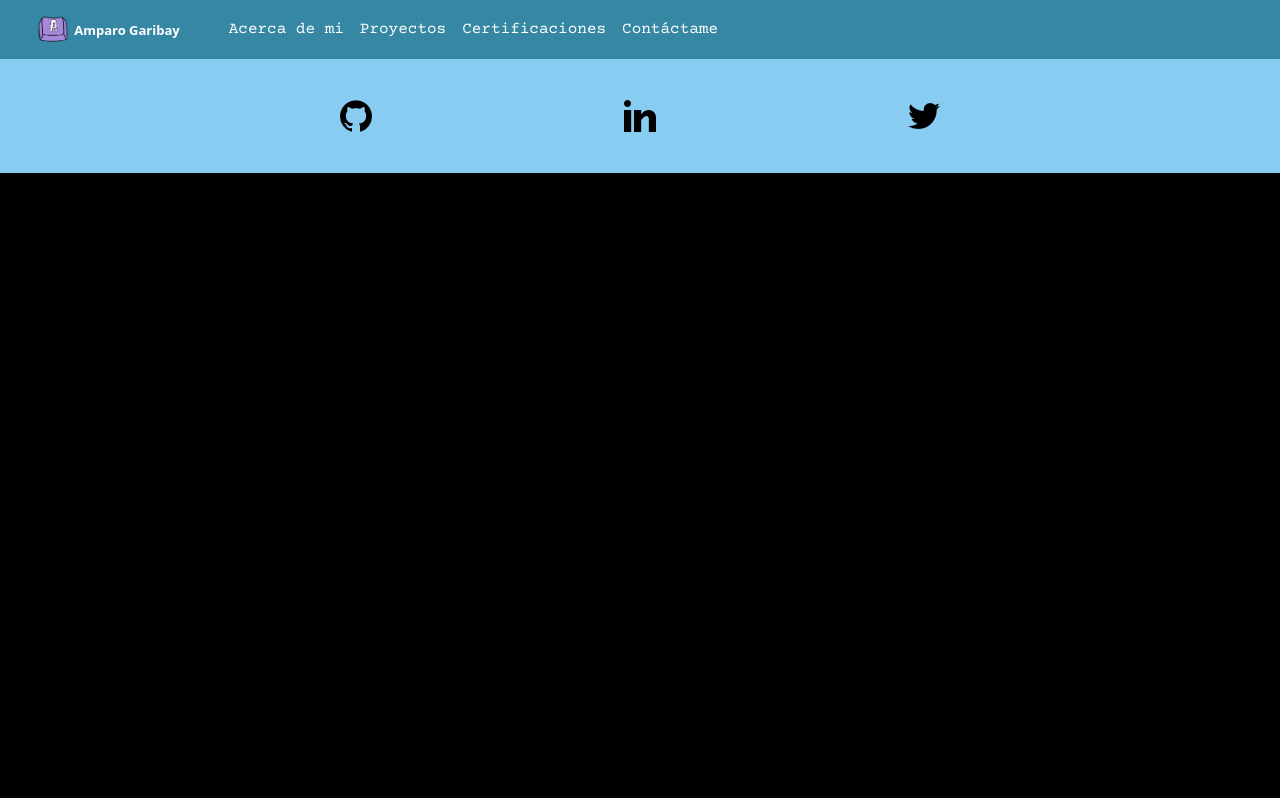
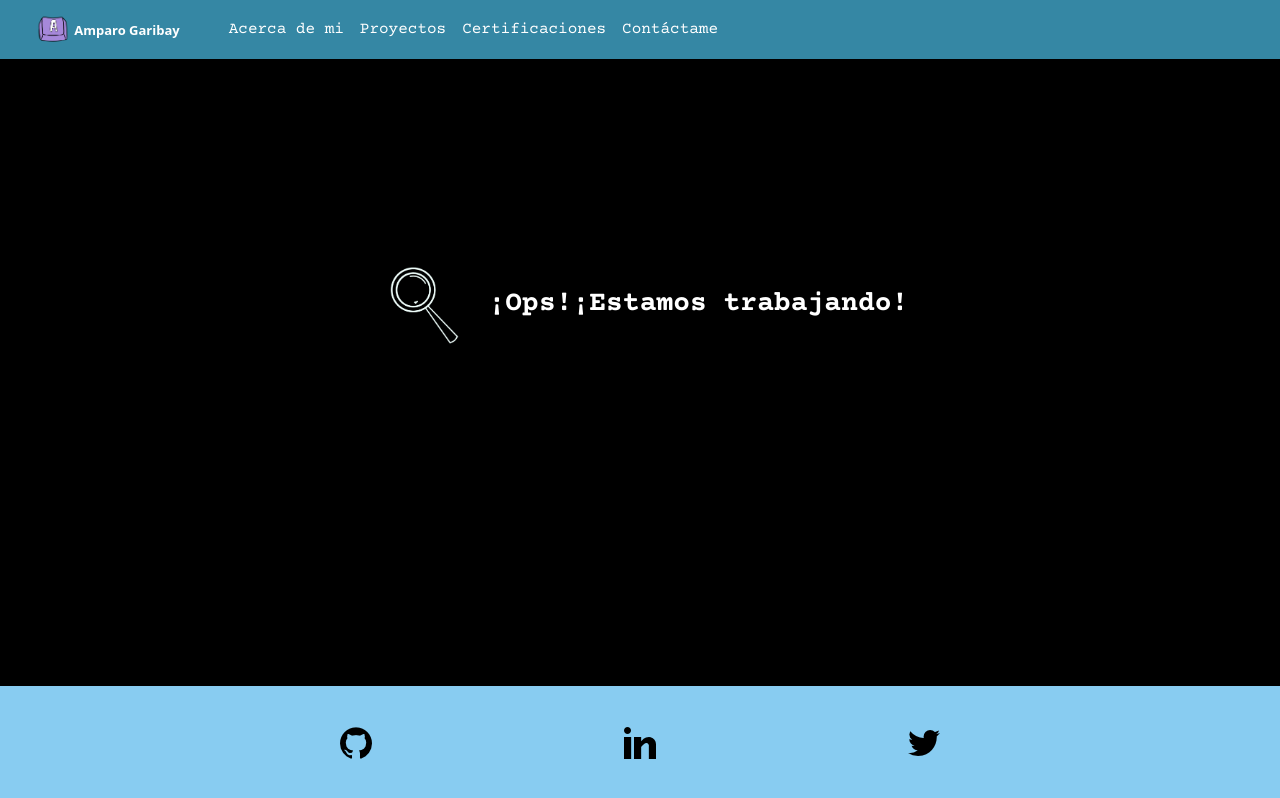
Before and after one commit to AmparoGaribay/portafolioProf, a plain HTML site: page certificaciones.html in a window 1280 px wide. Drawn offline with nearby package versions, Linux system fonts and the light colour scheme.

Commit message:
Se completa el proyecto, se Agregan nuevas caracteristicas como el apartado de cerficiaciones. aun se esta trabajando en la certificacion Netacad

```diff
--- a/certificaciones.html
+++ b/certificaciones.html
@@ -43,8 +43,14 @@
             </div>
         </nav>
         <!--fin del nav-->
+        <div class="container">
+            <h3 class="text-center">
+                <img src="/src/img/buscandoCertificaciones.png" alt="Certificaciones" style="height:100px; width: 100px;">
+                ¡Ops!¡Estamos trabajando!
+            </h3>
+        </div>
         <!--footer-->
-        <footer class="footer mt-auto py-3  justify-content-center">
+        <footer class="footer mt-auto py-3  justify-content-center" style="position: absolute; bottom: 0;">
             <div class="container d-flex justify-content-between">
                 <a href="https://github.com/AmparoGaribay"><img src="./src/img/github.png" alt="github"></a>
                 <a href="https://www.linkedin.com/in/amparo-sonia-garibay-ortiz/"><img src="./src/img/linkedin.png" alt="lnkedin"></a>
--- a/css/certificaciones.css
+++ b/css/certificaciones.css
@@ -0,0 +1,6 @@
+h3{
+    margin-top: 30%;
+    color: white;
+    font-family: "Courier Prime", monospace;
+    font-weight: bold;
+}
--- a/css/conecta.css
+++ b/css/conecta.css
@@ -35,7 +35,7 @@ a .btn{
     margin: 25px;
 }
 .card h5:hover{
-    color:#0255ee;
+    color:rgb(165, 67, 190);
     transition: 0.5s;
     transform: scale(1,5);
 }
--- a/css/styles.css
+++ b/css/styles.css
@@ -46,8 +46,7 @@ a:hover {
     transform: scale(1)rotate(3deg);
     transition: 0.5s;
 }
-
 .card h5:hover{
-    color: rgb(11, 105, 182);
+    color: rgb(165, 67, 190);
     transition: 0.3s;
 }
```
Also changed, not shown: conecta.html (+2 -2 lines), src/img/buscandoCertificaciones.png (added).
